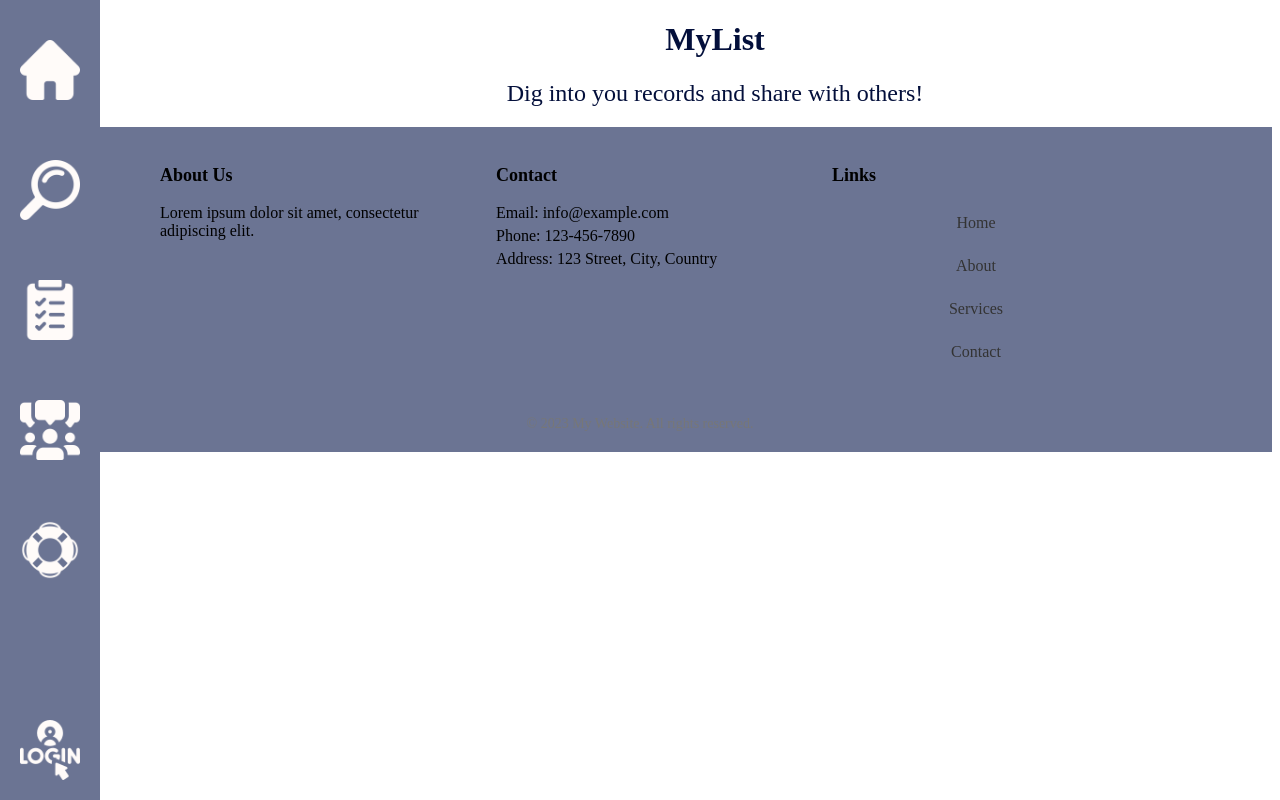
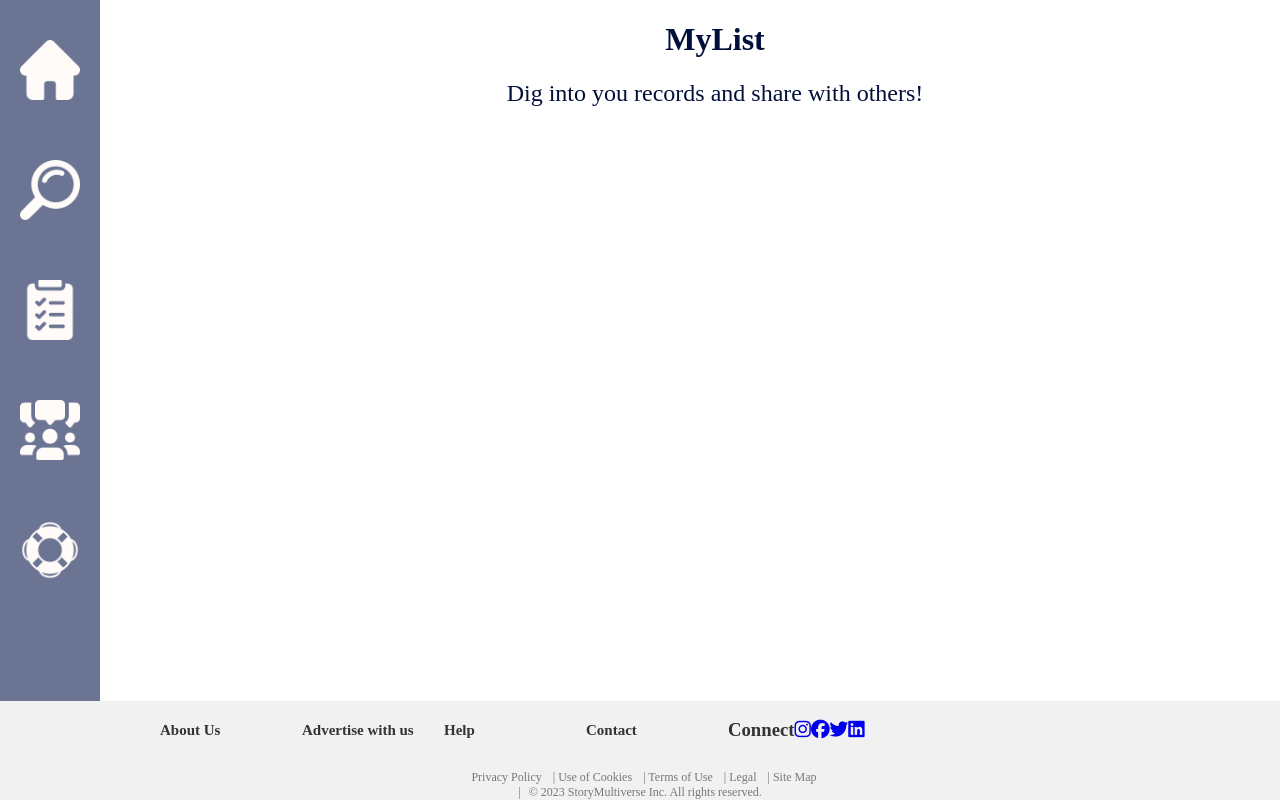
Before and after one commit to Aiia22/Storymultiverse, a React app in the folder frontend/: page /my-list in a window 1280 px wide. Built offline with nearby package versions, Linux system fonts and the light colour scheme.

Commit message:
Footer Modifications

```diff
--- a/frontend/public/index.html
+++ b/frontend/public/index.html
@@ -3,6 +3,7 @@
   <head>
     <meta charset="utf-8" />
     <meta name="viewport" content="width=device-width, initial-scale=1" />
+    <script src="https://kit.fontawesome.com/0380696104.js" crossorigin="anonymous"></script>
     <title>Storymultiverse</title>
   </head>
   <body>
--- a/frontend/src/components/FooterComponent.js
+++ b/frontend/src/components/FooterComponent.js
@@ -1,48 +1,40 @@
 import React from "react";
 import "../styles/CSS/footer.css"; // Import the CSS file for styling
 
-
 function FooterComponent() {
   return (
-<footer className="footer">
-<div className="footer-container">
+    <footer className="footer">
+      <div className="footer-container">
         <div className="footer-section">
-          <h3>About Us</h3>
-          <p>Lorem ipsum dolor sit amet, consectetur adipiscing elit.</p>
+          <h3><a href="/about">About Us</a> </h3>
         </div>
         <div className="footer-section">
-          <h3>Contact</h3>
-          <ul>
-            <li>Email: info@example.com</li>
-            <li>Phone: 123-456-7890</li>
-            <li>Address: 123 Street, City, Country</li>
-          </ul>
+          <h3><a href="/advertise">Advertise with us</a> </h3>
         </div>
         <div className="footer-section">
-          <h3>Links</h3>
-          <ul>
-            <li>
-              <a href="/">Home</a>
-            </li>
-            <li>
-              <a href="/about">About</a>
-            </li>
-            <li>
-              <a href="/services">Services</a>
-            </li>
-            <li>
-              <a href="/contact">Contact</a>
-            </li>
-          </ul>
+          <h3><a href="/help">Help</a> </h3>
+        </div>
+        <div className="footer-section">
+          <h3><a href="/contact">Contact</a></h3>
+        </div>
+        <div className="footer-Section">
+        <h3>Connect
+        <a href="https://www.instagram.com"><i className="fab fa-instagram"></i></a>
+        <a href="https://www.facebook.com"><i className="fab fa-facebook"></i></a>
+        <a href="https://www.twitter.com"><i className="fab fa-twitter"></i></a>
+        <a href="https://www.linkedin.com"><i className="fab fa-linkedin"></i></a>
+        </h3>
         </div>
       </div>
-      <div className="footer-bottom">
-        <p>&copy; {new Date().getFullYear()} My Website. All rights reserved.</p>
+    <div className="footer-bottom">
+        <p>
+          <a href="/">Privacy Policy</a> | <a href="/">Use of Cookies</a> | <a href="/">Terms of Use</a> |{" "}
+          <a href="/">Legal</a> | <a href="/">Site Map</a>
+        </p>
+        <p>&copy; {new Date().getFullYear()} StoryMultiverse Inc. All rights reserved.</p>
       </div>
-</footer>
+    </footer>
   );
 }
 
-
-
 export default FooterComponent;
--- a/frontend/src/styles/CSS/footer.css
+++ b/frontend/src/styles/CSS/footer.css
@@ -1,51 +1,90 @@
 /* footer.css */
 
 .footer {
-  background-color: #6b7493;
-  padding: 20px 0;
+  position: fixed;
+  bottom: 0;
+  left: 0;
+  width: 100%;
+  background: #f1f1f1;
+  color: #333;
 }
 
 .footer-container {
   display: flex;
-  flex-wrap: wrap;
-  justify-content: space-between;
+  justify-content:unset;
+  align-items: center; /* Align items vertically in the center */
   max-width: 960px;
   margin: 0 auto;
 }
 
 .footer-section {
-  flex: 0 0 30%;
-  margin-bottom: 20px;
+  flex: 0 1 calc(15% - 2px); /* Adjust the width to fit all sections on one line with some spacing */
+  margin-bottom: 0; /* Remove the space between footer-sections */
+  font-size: 10px; /* Reduce the font size */
+}
+
+.footer-section:not(:last-child) {
+  margin-right: 0px; /* Add space between the footer-sections */
 }
 
 .footer-section h3 {
-  font-size: 18px;
+  font-size: 15px;
   font-weight: bold;
+  margin: 0;
+  margin-bottom: 0px; /* Reduce the space between footer-sections */
 }
 
-.footer-section p,
-.footer-section ul {
-  margin: 0;
-  padding: 0;
-  list-style: none;
-}
-
-.footer-section ul li {
-  margin-bottom: 5px;
-}
-
-.footer-section a {
-  color: #333;
+.footer-section h3 a {
+  color: #333; /* Make the section titles white and remove underline */
   text-decoration: none;
 }
 
+.footer-section h3 a:hover {
+  text-decoration: underline; /* Add underline on hover for section titles */
+}
+
+.footer-icons {
+  display: flex;
+  align-items: center;
+}
+
+.footer-icons h3 {
+  font-size: 15px; /* Reduce the font size for "Connect" */
+  margin-right: 15px; /* Add spacing between "Connect" and the icons */
+}
+
+.footer-icons a {
+  color: #333; /* Set the color of the icons to #f1f1f1 */
+  font-size: 10px; /* Reduce the font size for the icons */
+  margin-right: 5px; /* Add spacing between the icons */
+}
+
 .footer-bottom {
-  margin-top: 20px;
+  margin-top: 10px; /* Increase the margin-top value to create a bigger space */
   text-align: center;
 }
 
 .footer-bottom p {
   margin: 0;
-  font-size: 14px;
+  font-size: 12px; /* Reduce the font size for the footer links */
   color: #777;
 }
+
+.footer-bottom p a {
+  color: #777; /* Set link color in the footer-bottom section */
+  text-decoration: none;
+}
+
+.footer-bottom p a:not(:last-child) {
+  margin-right: 8px; /* Add spacing between the links */
+}
+
+.footer-bottom p:before {
+  content: "|"; /* Add | before each link in the footer-bottom section */
+  margin-right: 8px;
+  color: #777;
+}
+
+.footer-bottom p:first-child:before {
+  content: ""; /* Remove | before the first link in the footer-bottom section */
+}
```
